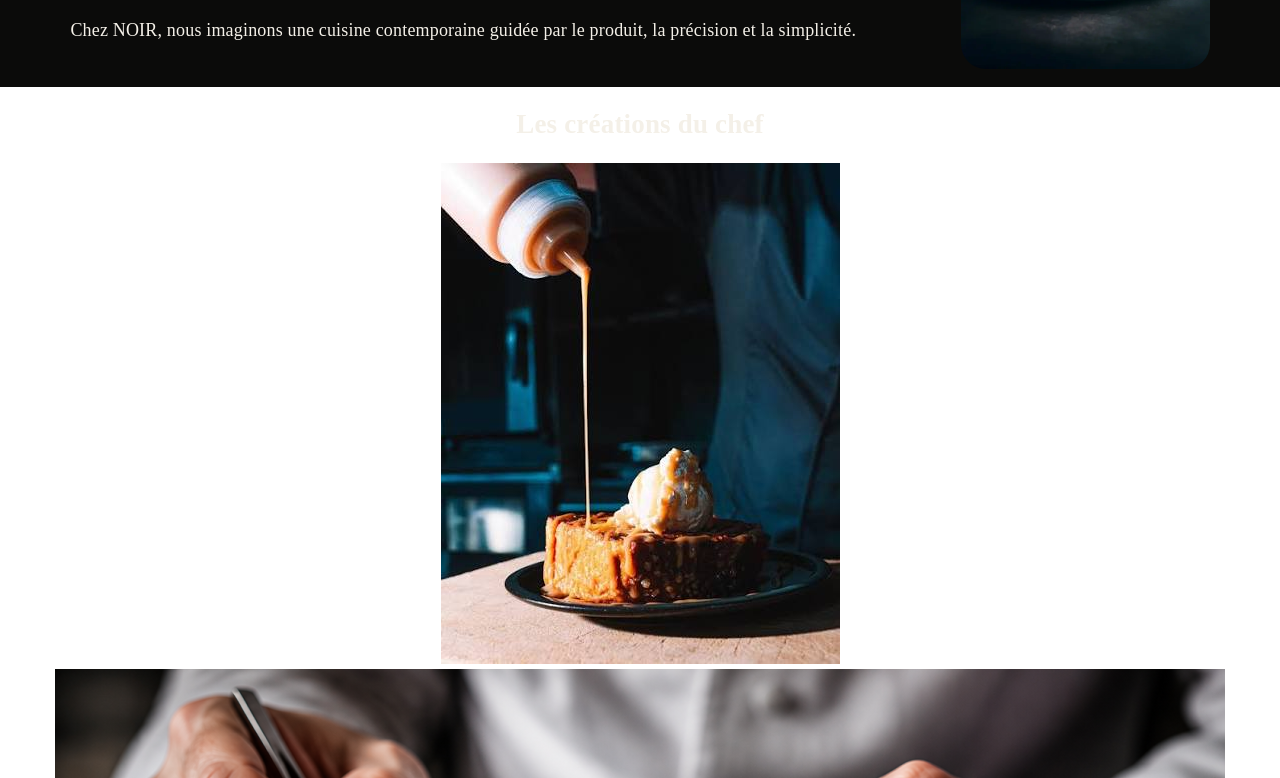
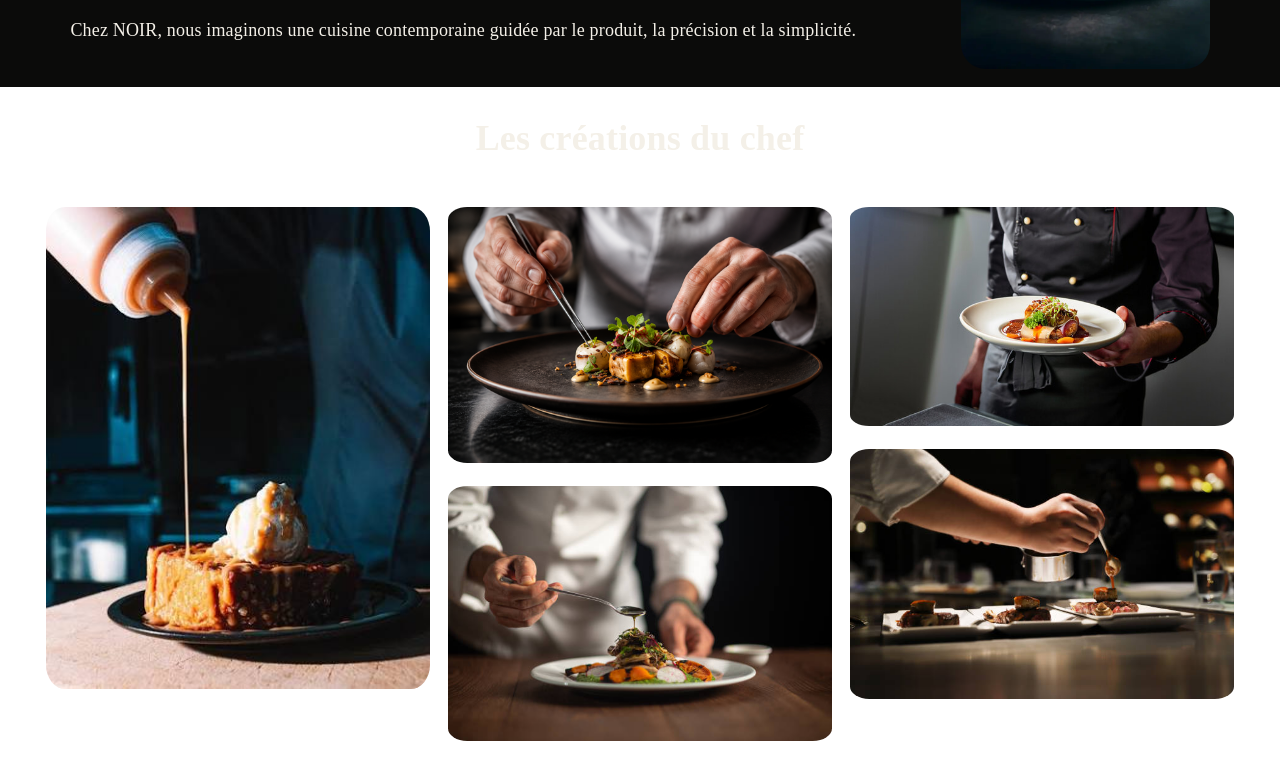
Before and after one commit to MouhamedB19/Noir-Restaurant-Website, a React (Vite) app: page / in a window 1280 px wide. Shown: the part 1062-1840 px from the top of the page. Built offline with nearby package versions, Linux system fonts and the light colour scheme.

Commit message:
Ajout et définition des styles du composant Creations incluant un affichage Mansonry

```diff
--- a/src/components/Creations.jsx
+++ b/src/components/Creations.jsx
@@ -1,14 +1,18 @@
 import patisserie from '../assets/patisserie_creation.png'
 import precision from '../assets/precision_creation.png'
 import sauce from '../assets/sauce_creation.png';
+import cooked from '../assets/cooked_dish.png'
+import finished from '../assets/finished_dish.png'
+
+import '../styles/creations.css'
 
 function Creations()
 {
     return(
         <>
-        <div className="box-creations">
-            <h2>Les créations du chef</h2>
-        </div>
+            <div className="box-creations">
+                <h2>Les créations du chef</h2>
+            </div>
             <div className="grid-creations">
                 <div className="creation-item">
                     <img src={patisserie} alt="patisserie" />
@@ -19,6 +23,12 @@ function Creations()
                 <div className="creation-item">
                     <img src={sauce} alt="sauce" />
                 </div>
+                <div className="creation-item">
+                    <img src={cooked} alt="cooked" />
+                </div>
+                <div className="creation-item">
+                    <img src={finished} alt="finished" />
+                </div>
             </div>
         </>
     );
--- /dev/null
+++ b/src/styles/creations.css
@@ -0,0 +1,23 @@
+.grid-creations{
+    margin: auto;
+    padding: 1rem;
+    columns: 3;
+    column-gap: 1rem;
+}
+
+.creation-item{
+    break-inside: avoid;
+    margin-bottom: 1rem;
+    width: 30vw;
+
+}
+
+.creation-item img{
+    width: 100%;
+    border-radius: 5%;
+}
+
+.box-creations h2{
+    color: var(--blanc_ivoire);
+    font-size: 2rem;
+}
```
Also changed, not shown: src/assets/cooked_dish.png (added), src/assets/finished_dish.png (added).
